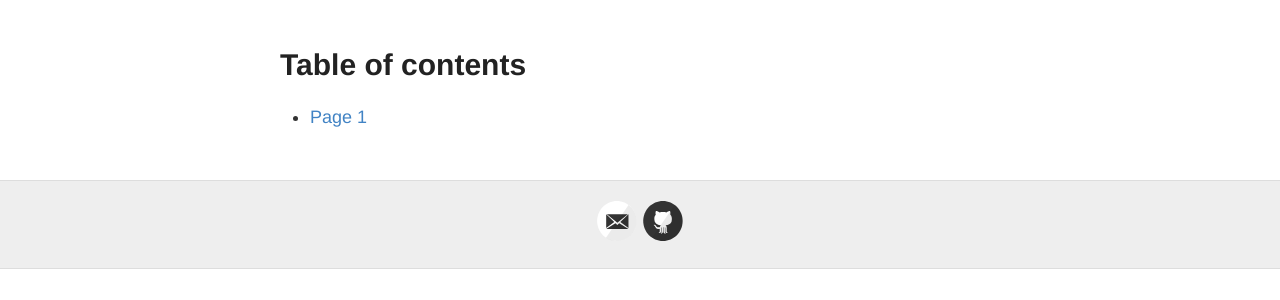
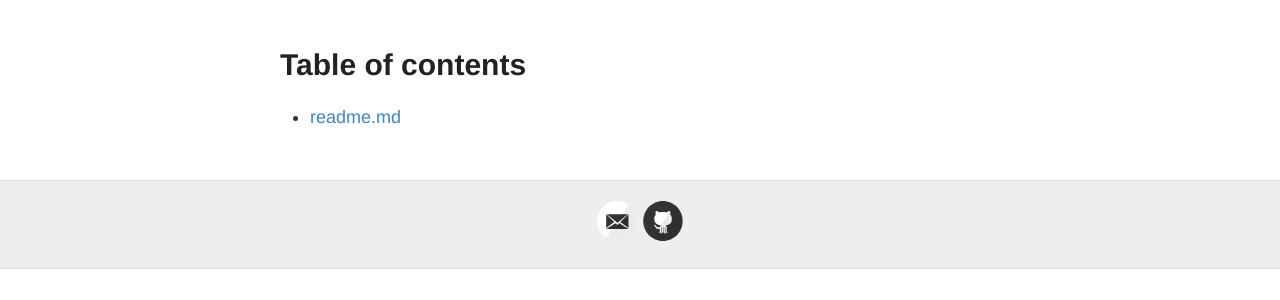
Before and after one commit to byungkwonc/byungkwonc, a Jekyll site: the page built from SUMMARY.md, in a window 1280 px wide. Shown: the part 203-503 px from the top of the page. Built offline with Jekyll 4.4.1, drawn with Linux system fonts in a browser that asks for light colours; our own code applies the rules of GitHub Pages for plain Markdown files.

Commit message:
GITBOOK-1: No subject

```diff
--- a/SUMMARY.md
+++ b/SUMMARY.md
@@ -1,3 +1,3 @@
 # Table of contents
 
-* [Page 1](README.md)
+* [readme.md](README.md)
```
Also changed, not shown: README.md.
